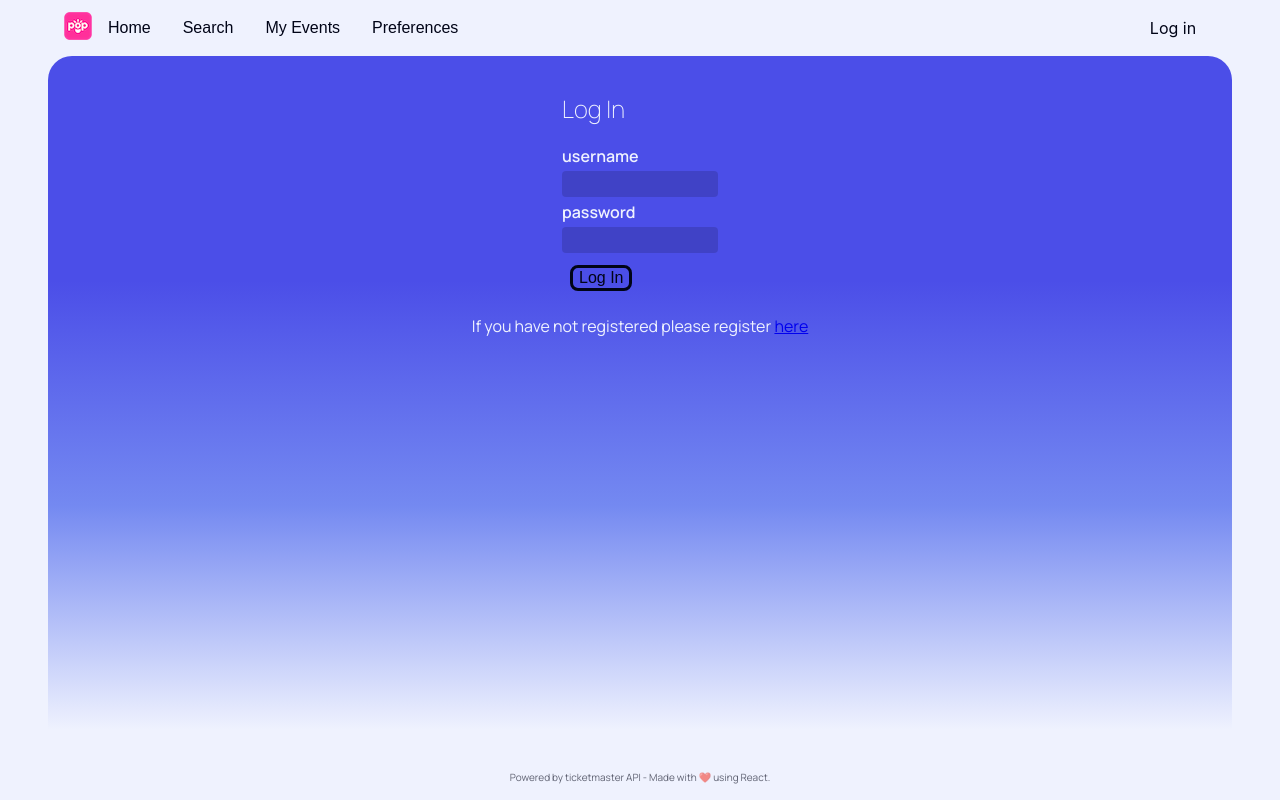
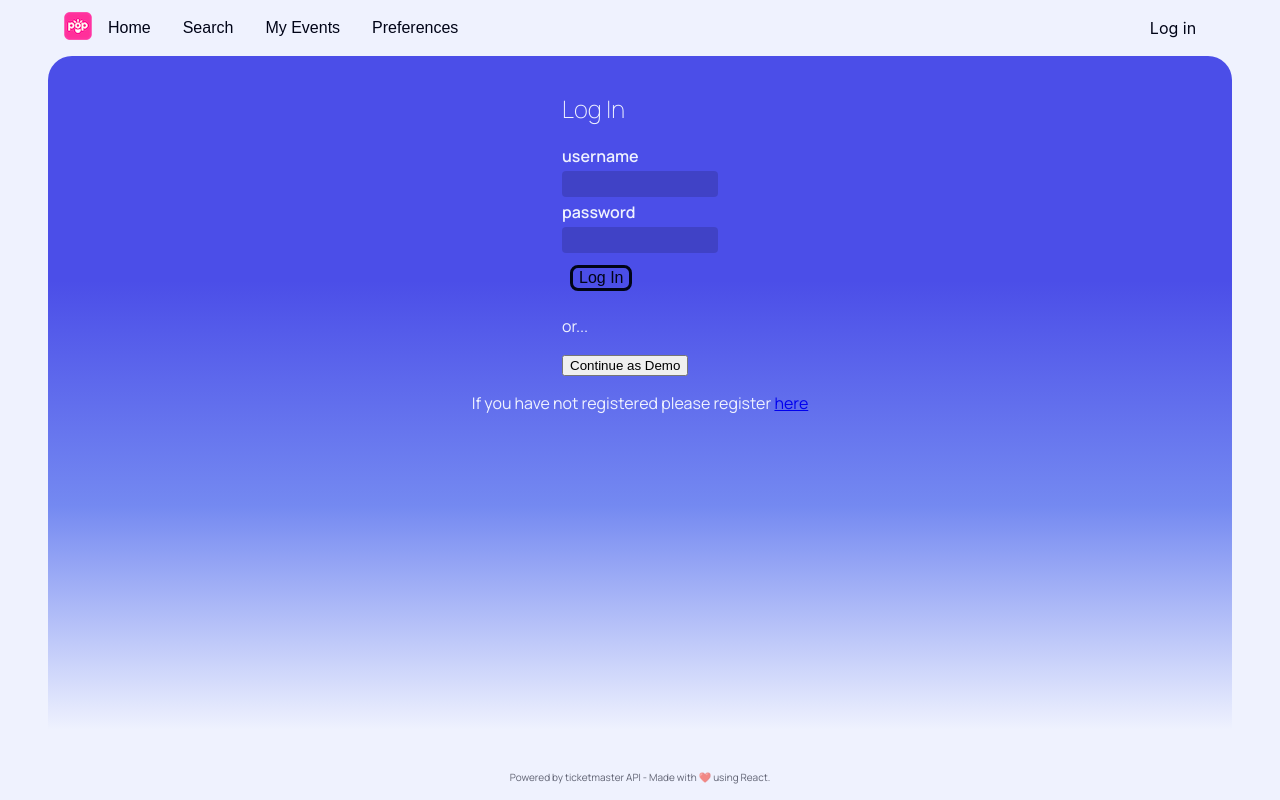
Before and after one commit to ash-kick/event-pop-app, a React (Vite) app: page /login in a window 1280 px wide. Built offline with nearby package versions, Linux system fonts and the light colour scheme; no server answers; a web font is replaced by a local one.

Commit message:
adding demo button to login page, starting to write demo login functionallity

```diff
--- a/src/pages/log-in/LogIn.jsx
+++ b/src/pages/log-in/LogIn.jsx
@@ -9,6 +9,13 @@ export default function LogIn() {
      const [success, setSuccess] = useState(false);
      const successMessage = "Login successful!";
      const navigate = useNavigate();
+     async function handleDemoClick(e) {
+          e.preventDefault();
+          console.log("You clicked demo!");
+          const response = await axios.post("/api/user/login", {
+               // need to figure out what goes here
+          });
+     }
      async function onSubmit(e) {
           e.preventDefault();
           // clearing any old error or success status
@@ -70,6 +77,8 @@ export default function LogIn() {
                               className="login-button"
                               disabled={isSubmitting}></input>
                     </form>
+                    <p>or...</p>
+                    <button onClick={handleDemoClick}>Continue as Demo</button>
                </div>
                <div className="register-note-container">
                     <p className="register-note-text">
```
